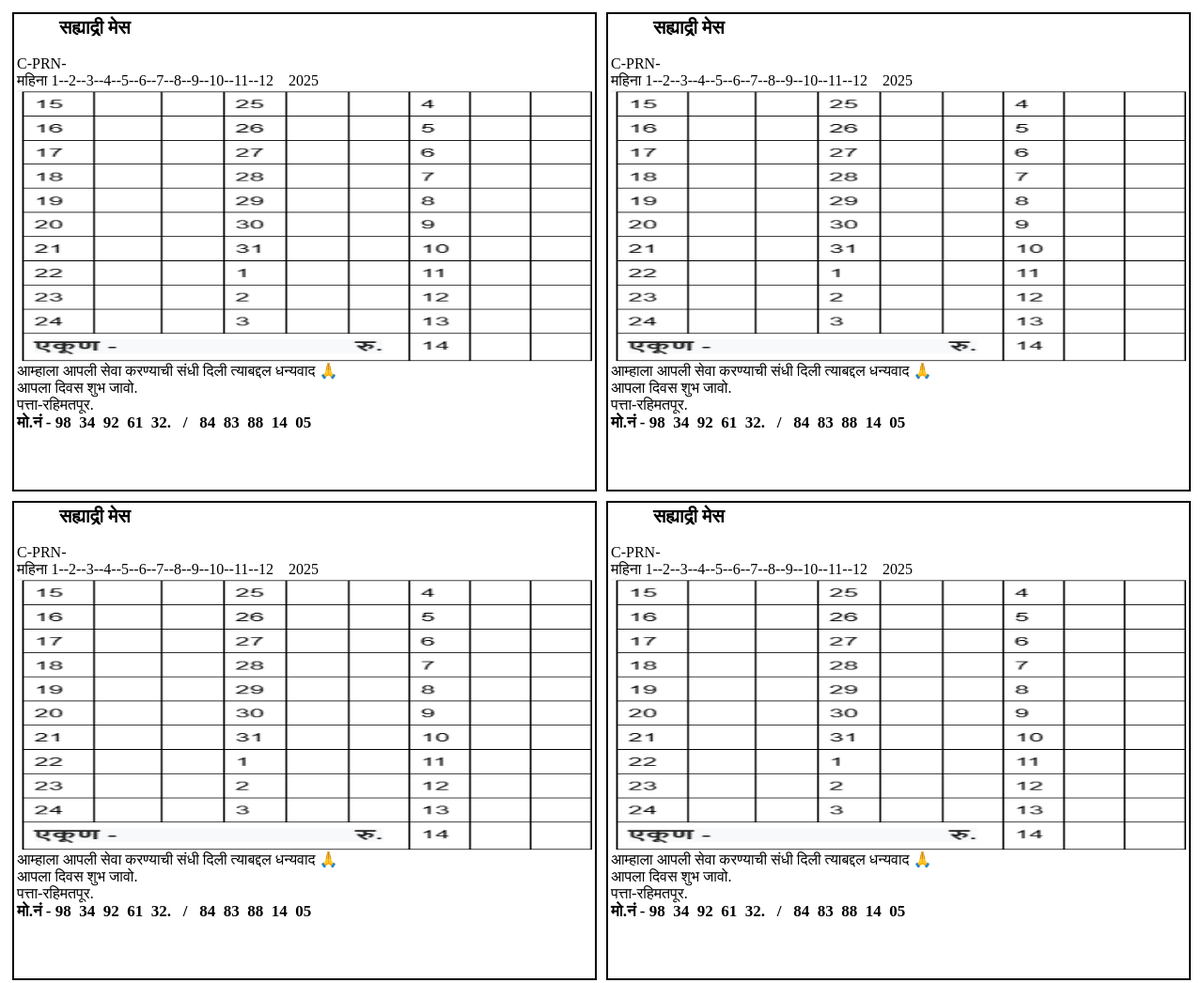
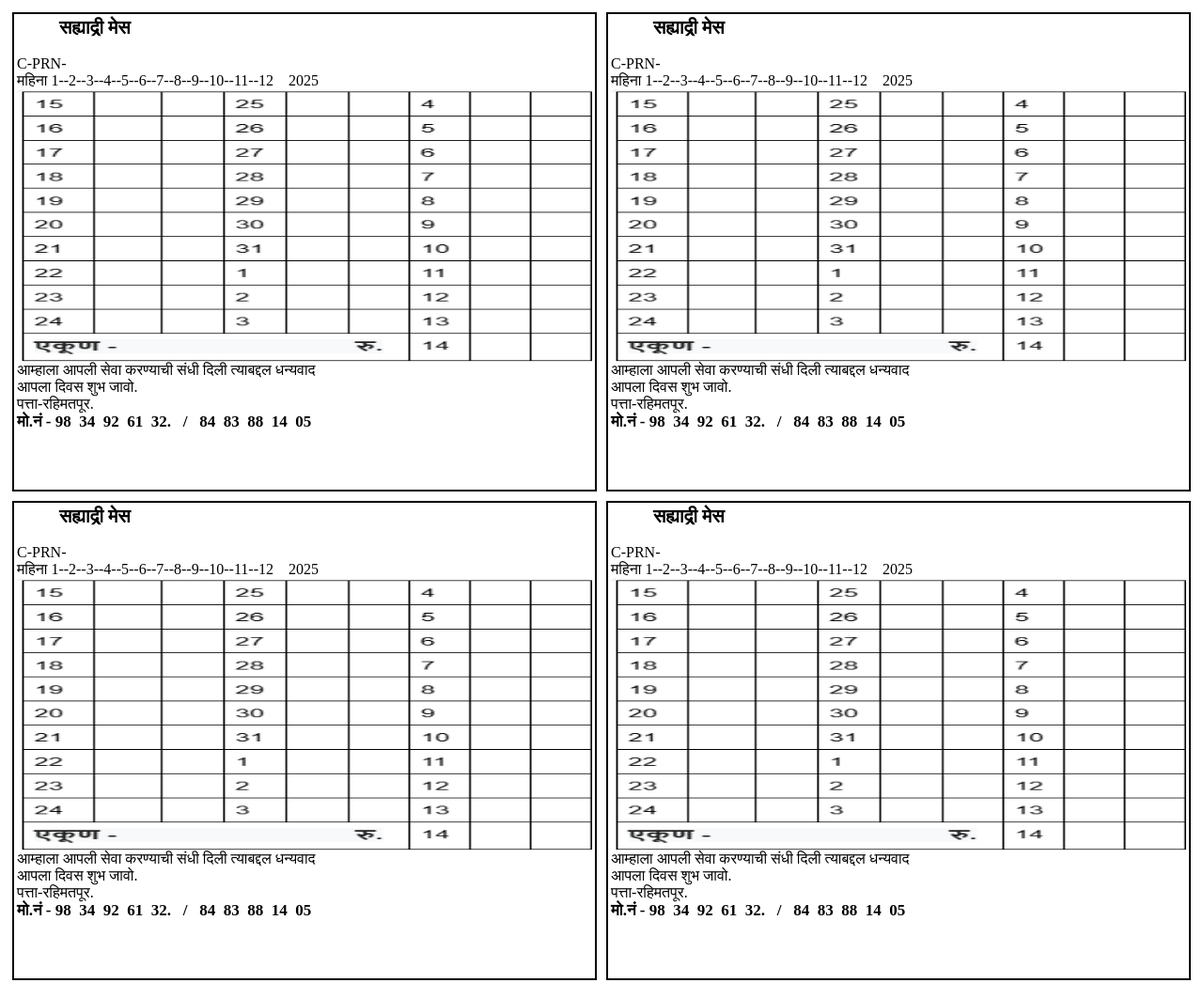
Before and after one commit to aniruddhamaheshmane/mess-bill-15-to-15, a plain HTML site: page index.html in a window 1280 px wide. Shown: the whole page at 94% size. Drawn offline with Linux system fonts and the light colour scheme.

Commit message:
Update index.html

```diff
--- a/index.html
+++ b/index.html
@@ -51,7 +51,7 @@ border: 1PX SOLID black;
 
             <img class="b"  src="c.jpeg" alt="">
 
-          आम्हाला आपली सेवा करण्याची संधी दिली त्याबद्दल धन्यवाद 🙏 <BR> आपला दिवस शुभ जावो. <BR>पत्ता-रहिमतपूर.<BR><B class="number"> मो.नं - 98 &nbsp34 &nbsp92 &nbsp61 &nbsp32.&nbsp&nbsp&nbsp/&nbsp&nbsp&nbsp84 &nbsp83 &nbsp88 &nbsp14 &nbsp05 </B>
+          आम्हाला आपली सेवा करण्याची संधी दिली त्याबद्दल धन्यवाद  <BR> आपला दिवस शुभ जावो. <BR>पत्ता-रहिमतपूर.<BR><B class="number"> मो.नं - 98 &nbsp34 &nbsp92 &nbsp61 &nbsp32.&nbsp&nbsp&nbsp/&nbsp&nbsp&nbsp84 &nbsp83 &nbsp88 &nbsp14 &nbsp05 </B>
           </div>
 
           <div class="a">
@@ -64,7 +64,7 @@ border: 1PX SOLID black;
 
             <img class="b"  src="c.jpeg" alt="">
 
- आम्हाला आपली सेवा करण्याची संधी दिली त्याबद्दल धन्यवाद 🙏 <BR> आपला दिवस शुभ जावो. <BR>पत्ता-रहिमतपूर.<BR><B class="number"> मो.नं - 98 &nbsp34 &nbsp92 &nbsp61 &nbsp32.&nbsp&nbsp&nbsp/&nbsp&nbsp&nbsp84 &nbsp83 &nbsp88 &nbsp14 &nbsp05 </B>
+ आम्हाला आपली सेवा करण्याची संधी दिली त्याबद्दल धन्यवाद  <BR> आपला दिवस शुभ जावो. <BR>पत्ता-रहिमतपूर.<BR><B class="number"> मो.नं - 98 &nbsp34 &nbsp92 &nbsp61 &nbsp32.&nbsp&nbsp&nbsp/&nbsp&nbsp&nbsp84 &nbsp83 &nbsp88 &nbsp14 &nbsp05 </B>
           </div>
 
 
@@ -83,7 +83,7 @@ border: 1PX SOLID black;
 
             <img class="b"  src="c.jpeg" alt="">
 
-          आम्हाला आपली सेवा करण्याची संधी दिली त्याबद्दल धन्यवाद 🙏 <BR> आपला दिवस शुभ जावो. <BR>पत्ता-रहिमतपूर.<BR><B class="number"> मो.नं - 98 &nbsp34 &nbsp92 &nbsp61 &nbsp32.&nbsp&nbsp&nbsp/&nbsp&nbsp&nbsp84 &nbsp83 &nbsp88 &nbsp14 &nbsp05 </B>
+          आम्हाला आपली सेवा करण्याची संधी दिली त्याबद्दल धन्यवाद  <BR> आपला दिवस शुभ जावो. <BR>पत्ता-रहिमतपूर.<BR><B class="number"> मो.नं - 98 &nbsp34 &nbsp92 &nbsp61 &nbsp32.&nbsp&nbsp&nbsp/&nbsp&nbsp&nbsp84 &nbsp83 &nbsp88 &nbsp14 &nbsp05 </B>
           </div>
 
           <div class="a">
@@ -94,7 +94,7 @@ border: 1PX SOLID black;
 
             <img class="b"  src="c.jpeg" alt="">
 
-          आम्हाला आपली सेवा करण्याची संधी दिली त्याबद्दल धन्यवाद 🙏 <BR> आपला दिवस शुभ जावो. <BR>पत्ता-रहिमतपूर.<BR><B class="number"> मो.नं - 98 &nbsp34 &nbsp92 &nbsp61 &nbsp32.&nbsp&nbsp&nbsp/&nbsp&nbsp&nbsp84 &nbsp83 &nbsp88 &nbsp14 &nbsp05 </B>
+          आम्हाला आपली सेवा करण्याची संधी दिली त्याबद्दल धन्यवाद  <BR> आपला दिवस शुभ जावो. <BR>पत्ता-रहिमतपूर.<BR><B class="number"> मो.नं - 98 &nbsp34 &nbsp92 &nbsp61 &nbsp32.&nbsp&nbsp&nbsp/&nbsp&nbsp&nbsp84 &nbsp83 &nbsp88 &nbsp14 &nbsp05 </B>
           </div>
 
 
```
